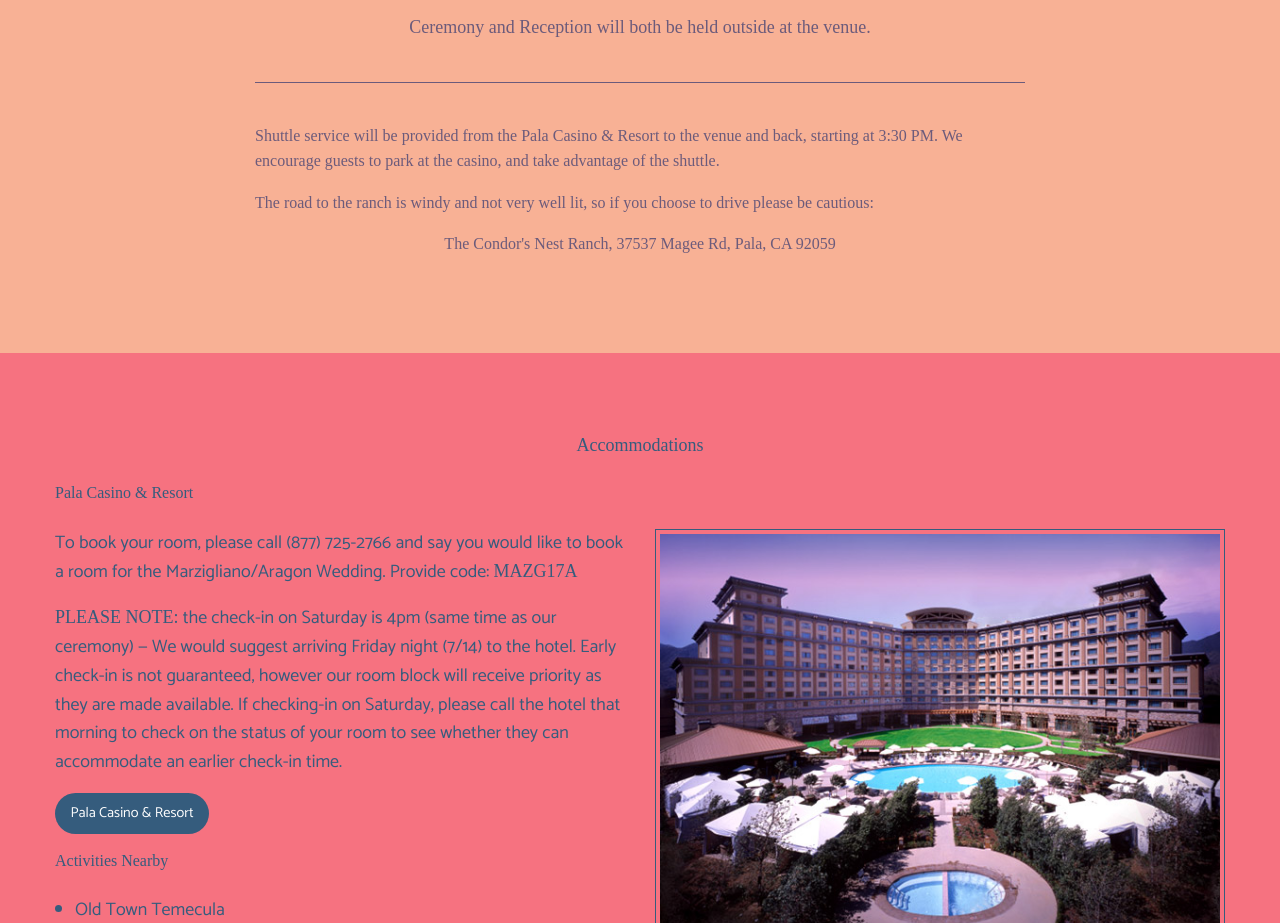
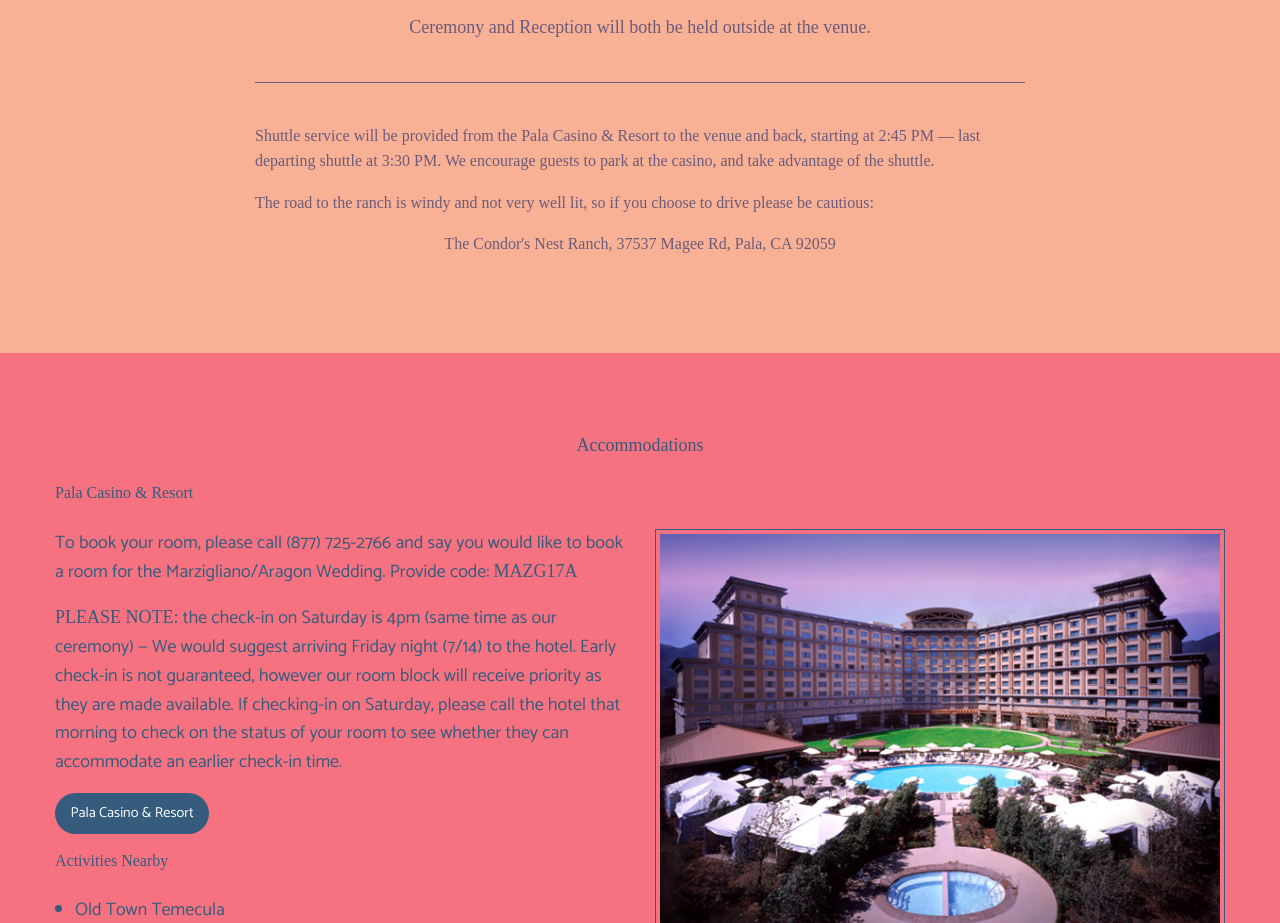
Before and after one commit to pibemillo/gonzandmon, a website: page index.html in a window 1280 px wide. Shown: the part 906-1829 px from the top of the page. Drawn offline with nearby package versions, Linux system fonts and the light colour scheme; a script that the page names is missing.

Commit message:
changing shuttle time

```diff
--- a/index.html
+++ b/index.html
@@ -87,7 +87,7 @@
 				<p class="text-center">Ceremony and Reception will both be held outside at the venue.</p>
 				<hr>
 				<div class="wedding_transport">
-					<p>Shuttle service will be provided from the Pala Casino & Resort to the venue and back, starting at 3:30 PM. We encourage guests to park at the casino, and take advantage of the shuttle.</p>
+					<p>Shuttle service will be provided from the Pala Casino & Resort to the venue and back, starting at 2:45 PM — last departing shuttle at 3:30 PM. We encourage guests to park at the casino, and take advantage of the shuttle.</p>
 					<p>The road to the ranch is windy and not very well lit, so if you choose to drive please be cautious:</p>
 					<p class="text-center">The Condor's Nest Ranch, 37537 Magee Rd, Pala, CA 92059</p>
 				</div>
```
